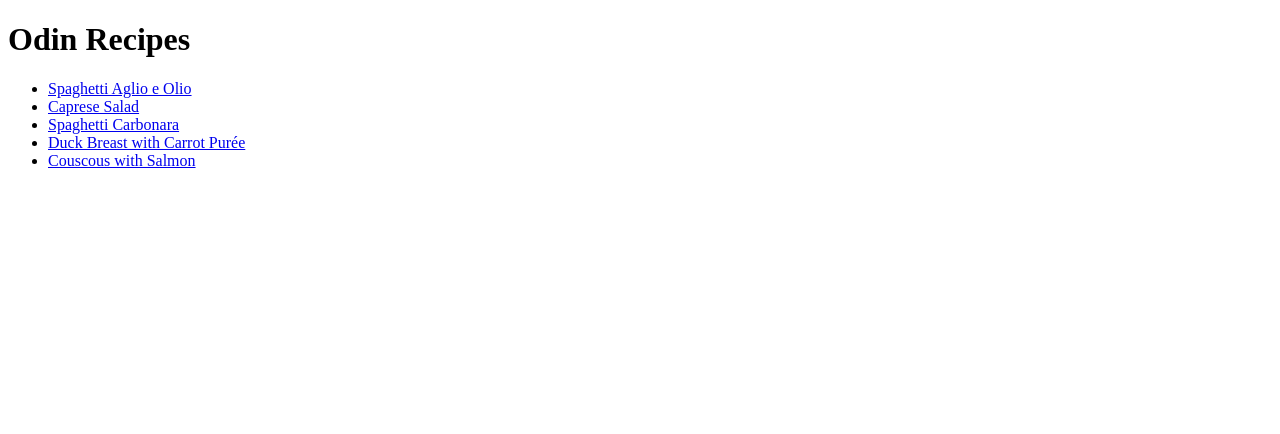
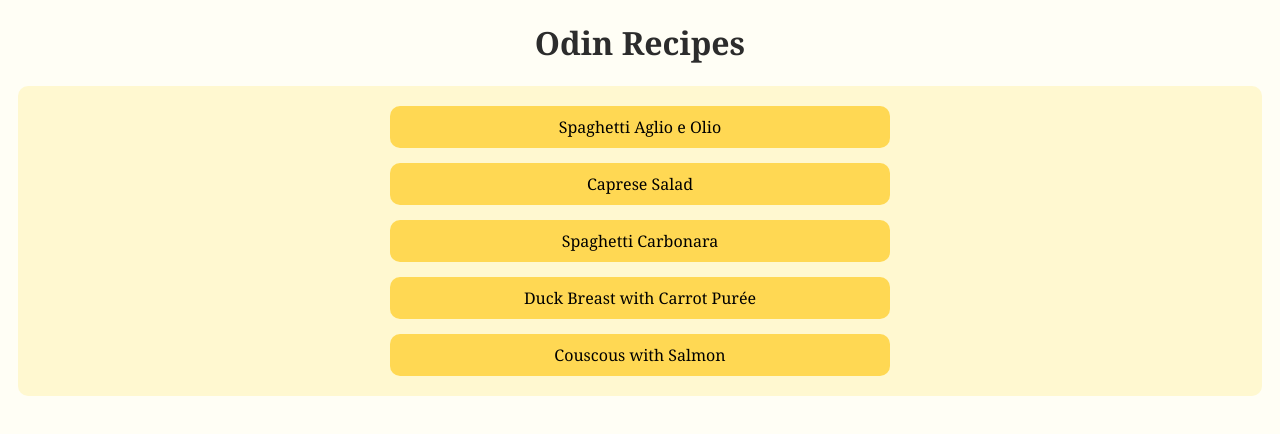
Before and after one commit to bonceaserbanandrei/OdinProject, a plain HTML site: page 01_Foundations/00_Recipes_Project/index.html in a window 1280 px wide. Drawn offline with Linux system fonts and the light colour scheme.

Commit message:
Add CSS modifications to recipes project

```diff
--- a/01_Foundations/00_Recipes_Project/index.html
+++ b/01_Foundations/00_Recipes_Project/index.html
@@ -4,10 +4,11 @@
     <meta charset="UTF-8">
     <meta name="viewport" content="width=device-width, initial-scale=1.0">
     <title>Odin Recipes</title>
+    <link rel="stylesheet" href="styles.css">
 </head>
 <body>
-    <h1>Odin Recipes</h1>
-    <ul>
+    <h1 class="title">Odin Recipes</h1>
+    <ul id="recipe_list">
         <li>
             <a href="recipes/aglio_olio.html">Spaghetti Aglio e Olio</a>
         </li>
--- /dev/null
+++ b/01_Foundations/00_Recipes_Project/styles.css
@@ -0,0 +1,58 @@
+* {
+    box-sizing: border-box;
+}
+
+body {
+    font-family:"Cambria", "Cochin", Georgia, Times, 'Times New Roman', serif;
+    background-color: rgba(255, 252, 214, 0.226);
+}
+
+.title {
+    text-align: center;
+    color: #2c2c2c;
+}
+
+#recipe_list {
+    display: flex;
+    flex-direction: column;
+    align-items: center;
+    background-color: rgba(255, 236, 141, 0.358);
+    border-radius: 10px;
+    padding: 20px 8px;
+    margin: 10px 10px;
+    text-align: center;
+    gap: 15px;
+}
+
+#recipe_list li {
+    list-style: none;
+    width: 500px;
+}
+
+li > a {
+    display: block;
+    background-color: rgba(255, 196, 0, 0.599);
+    border-radius: 10px;
+    padding: 10px;
+    text-decoration: none;
+    color: black;
+    font-size: 1em;
+    transition: background-color 0.3s ease, font-size 0.3 ease;
+}
+
+li > a:hover {
+    background-color: rgba(255, 60, 0, 0.574);
+    color: rgba(49, 37, 0, 0.788);
+    font-size: 1.1em;
+}
+
+h3 {
+    color: #2c2c2c;
+}
+
+img {
+    display: block;
+    margin: auto;
+    width: 500px;
+    height: auto;
+}
```
Also changed, not shown: 01_Foundations/00_Recipes_Project/recipes/aglio_olio.html (+2 -1 lines), 01_Foundations/00_Recipes_Project/recipes/caprese.html (+2 -1 lines), 01_Foundations/00_Recipes_Project/recipes/carbonara.html (+2 -1 lines), 01_Foundations/00_Recipes_Project/recipes/duck_breast.html (+3 -2 lines), 01_Foundations/00_Recipes_Project/recipes/salmon_couscous.html (+3 -2 lines).
